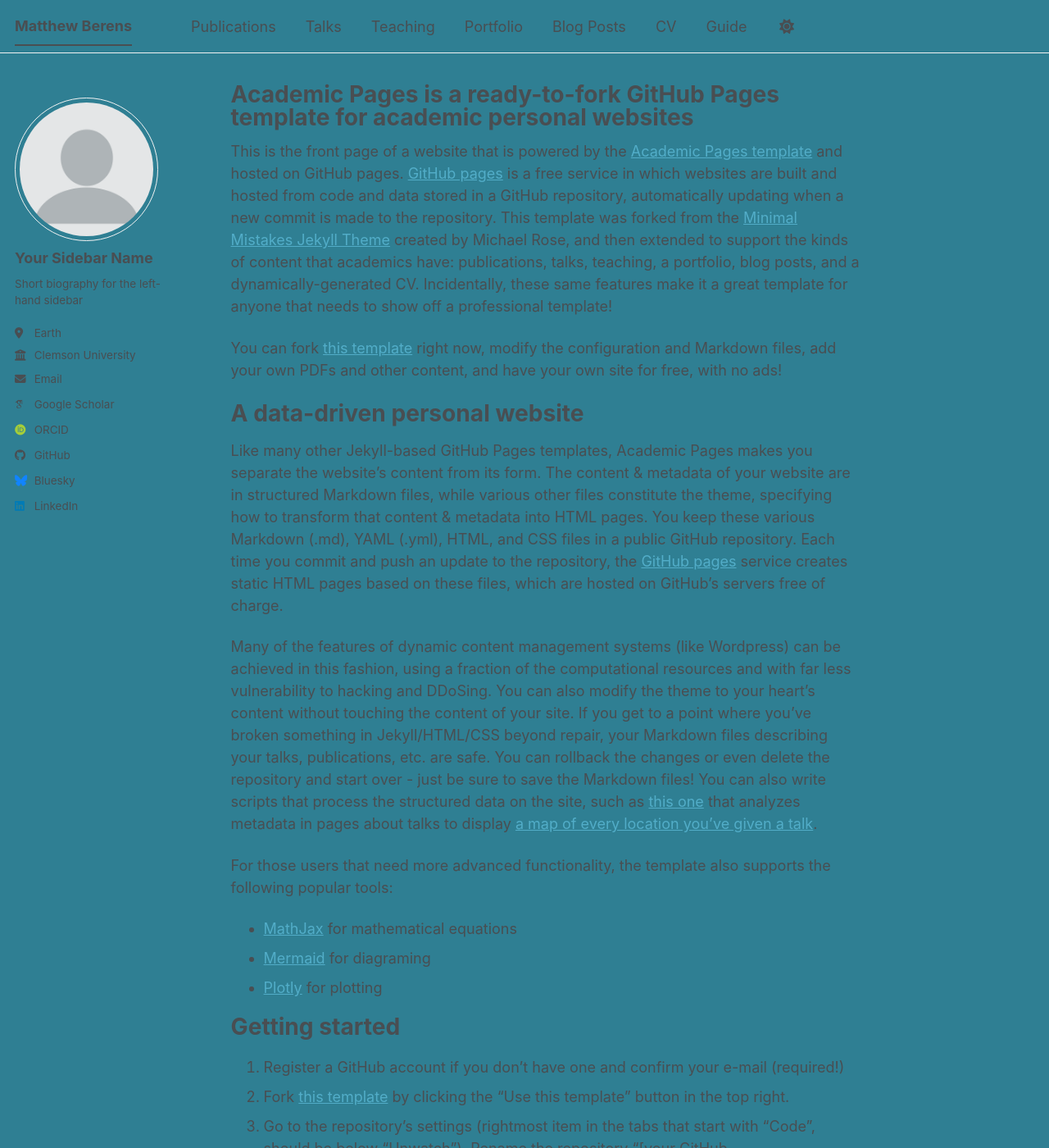
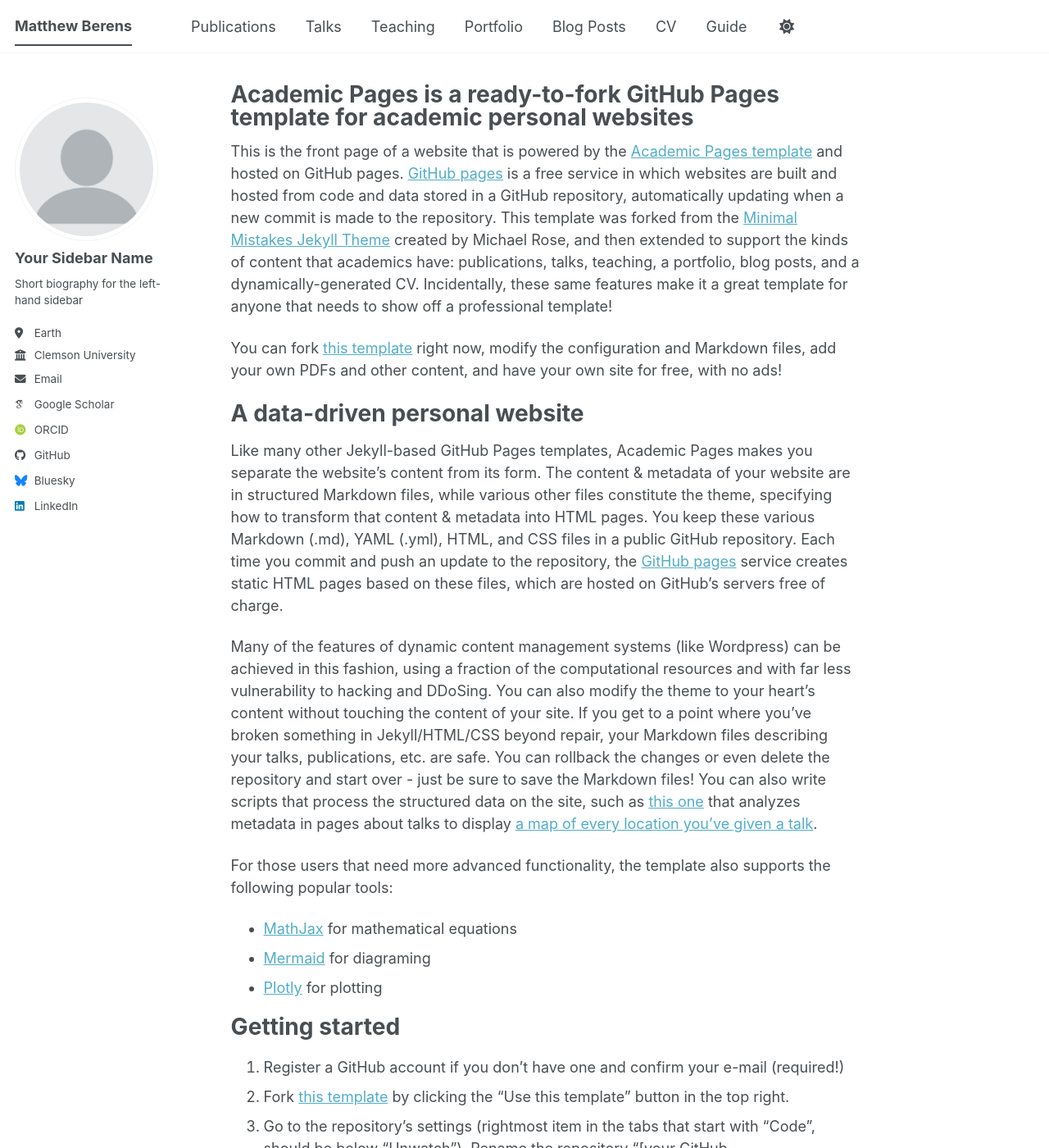
Before and after one commit to matthewberens/matthewberens.github.io, a Jekyll site: the page built from _pages/about.md, in a window 1280 px wide and 1400 px high. Shown: the whole window at 82% size. Built offline with Jekyll 4.4.1, drawn with Linux system fonts in a browser that asks for light colours; some web fonts are replaced; a script bundle is joined from its source files by our own code; library files that are not in the unit come from our copies.

Commit message:
Update primary color and background color for light theme

```diff
--- a/_sass/theme/_clemson_light.scss
+++ b/_sass/theme/_clemson_light.scss
@@ -2,12 +2,15 @@
     DEFAULT THEME - LIGHT VERSION
     ========================================================================== */
 /* Color codes used for the theme */
-$primary-color              : #522D80;
+$primary-color              : #2f7f93;
 $gray                       : #7a8288;
 $dark-gray                  : mix(#000, $gray, 40%);
 $darker-gray                : mix(#000, $gray, 60%);
 $light-gray                 : mix(#fff, $gray, 50%);
 $lighter-gray               : mix(#fff, $gray, 90%);
+$clemson-purple             : #522D80;
+$clemson-orange             : #F56600;
+$clemson-black              : #333333;
 
 /* Color codes used for the site */
 $danger-color               : #ee5f5b;
@@ -29,7 +32,7 @@ $sidebar-screen-min-width   : 1024px;
 /* Default light theme for the site */
 :root {
     --global-base-color                 : #{$primary-color};
-    --global-bg-color                   : #2f7f93;
+    --global-bg-color                   : #fff;
     --global-footer-bg-color            : #f2f3f3;
     --global-border-color               : #{$lighter-gray};
     --global-dark-border-color          : #bdc1c4;
```
